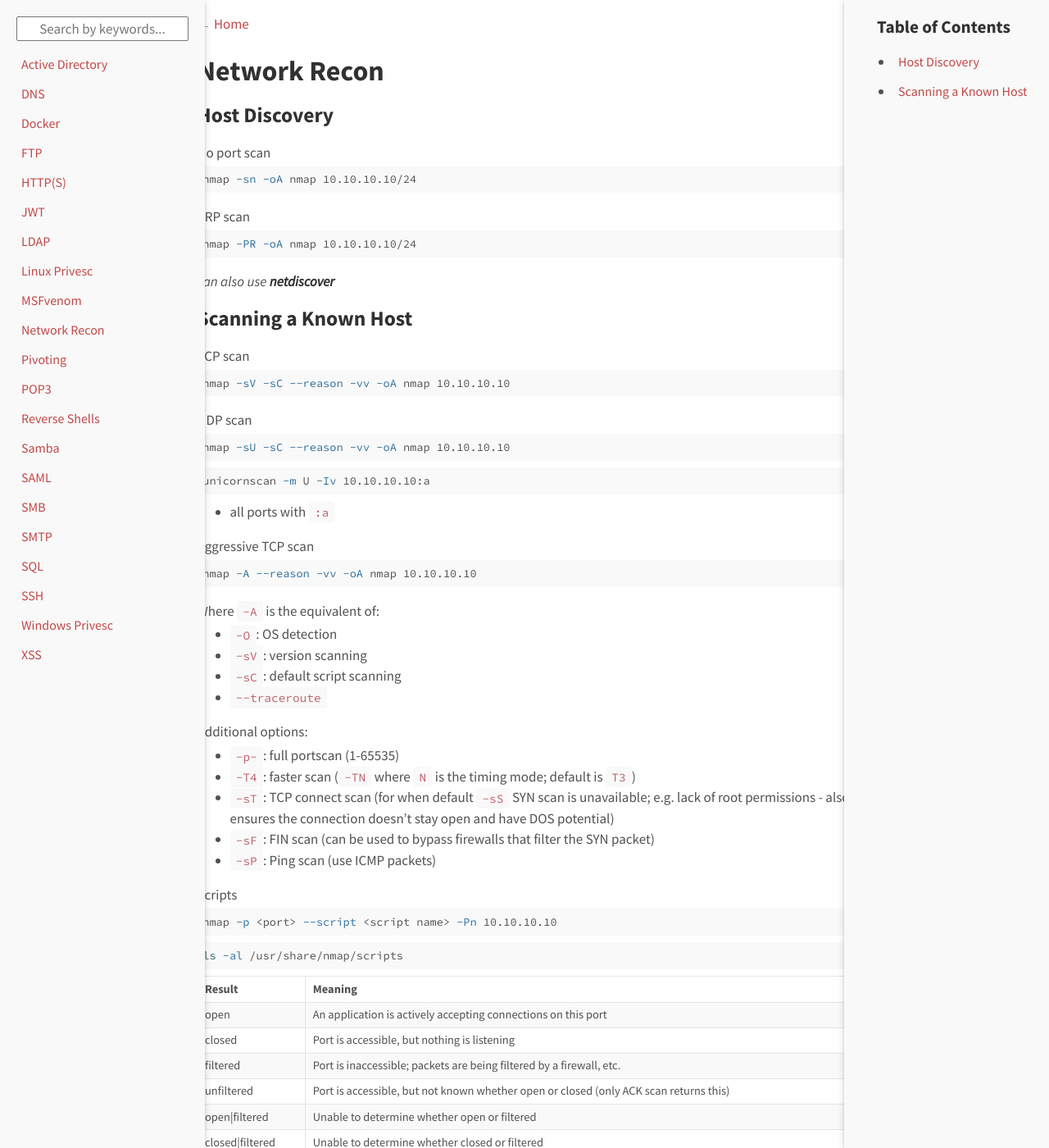
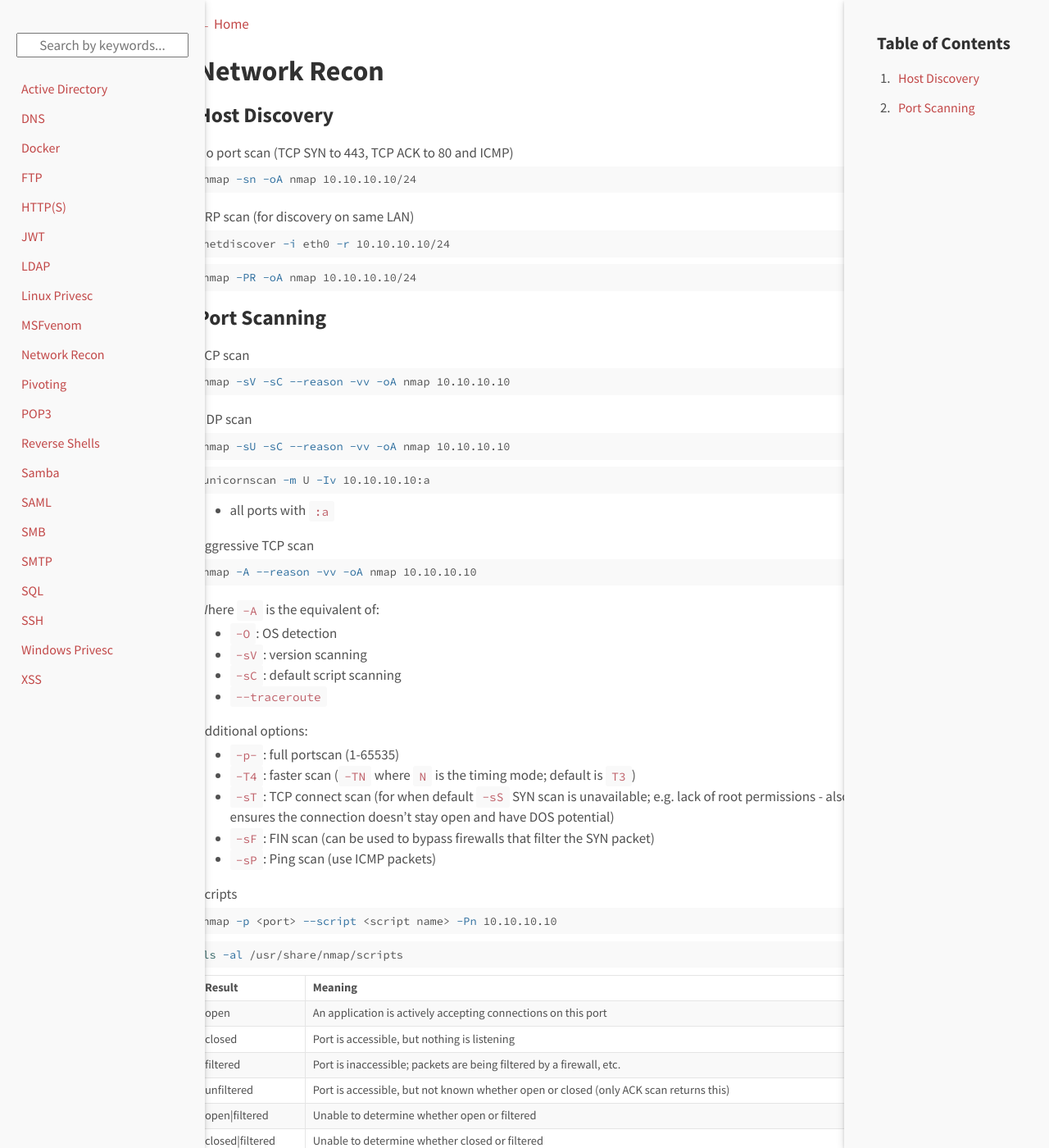
Before and after one commit to agrzeslak/cheatsheet, a Jekyll site: the page built from _topics/network-recon.md, in a window 1280 px wide and 1400 px high. Shown: the whole window at 82% size. Built offline with Jekyll 4.4.1, drawn with Linux system fonts in a browser that asks for light colours.

Commit message:
Updated TOC and added extra host discovery details

````diff
--- a/_layouts/default.html
+++ b/_layouts/default.html
@@ -12,7 +12,7 @@
     </div>
     <div class="sidenav right" id="sidebar">
         <h3 style="margin: 0 0 10px 20px">Table of Contents</h3>
-        {% include toc.html html=content sanitize=true class="inline_toc" id="my_toc" h_min=2 %}
+        {% include toc.html html=content sanitize=true ordered="true" id="toc" h_min=2 %}
     </div>
     <div class="container content">
         <a href="{{ site.baseurl }}/">← Home</a>
--- a/_sass/base/_layout.scss
+++ b/_sass/base/_layout.scss
@@ -24,7 +24,7 @@
 
 .search-bar-sidebar {
   height: 30px;
-  margin-bottom: 10px;
+  margin-bottom: 20px;
   text-align: center;
   width: 100%;
 }
@@ -37,7 +37,7 @@
   top: 0;
   background-color: #f9f9f9;
   overflow-x: hidden; /* Disable horizontal scroll */
-  padding: 20px;
+  padding: 40px 20px;
   box-shadow: 0 2px 4px 0 rgba(0,0,0,0.16),0 2px 10px 0 rgba(0,0,0,0.12) !important;
 }
 
--- a/_topics/network-recon.md
+++ b/_topics/network-recon.md
@@ -14,20 +15,21 @@ tags:
 ---
 # Network Recon
 ## Host Discovery
-No port scan
-
+No port scan (TCP SYN to 443, TCP ACK to 80 and ICMP)
 ```shell
 nmap -sn -oA nmap 10.10.10.10/24
 ```
 
-ARP scan
+ARP scan (for discovery on same LAN)
+```shell
+netdiscover -i eth0 -r 10.10.10.10/24
+```
 
 ```shell
 nmap -PR -oA nmap 10.10.10.10/24
 ```
 
-_can also use **netdiscover**_
-## Scanning a Known Host
+## Port Scanning
 
 TCP scan
 
````
Also changed, not shown: other parts of _topics/network-recon.md (+1 -0 lines), _topics/reverse-shells.md (+2 -2 lines).
